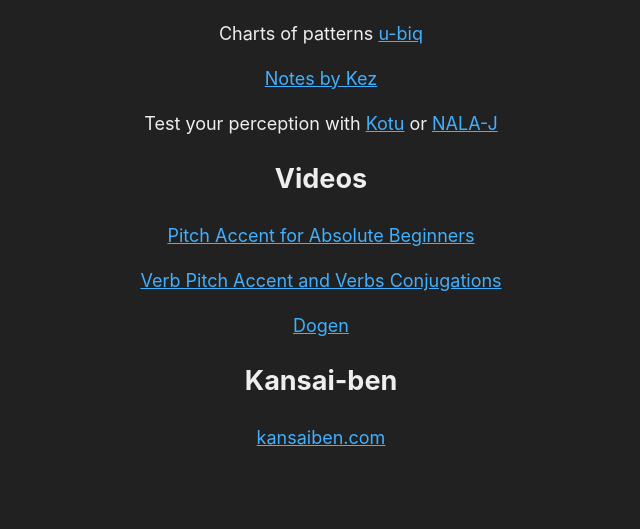
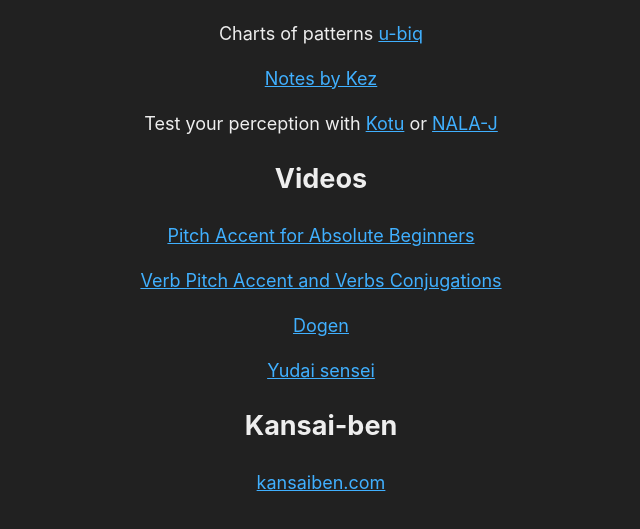
Before and after one commit to xythh/xythh.github.io, a plain HTML site: page resources.html in a window 1280 px wide. Shown: the part 145-674 px from the top of the page, without its empty margins (319-959 px from the left). Drawn offline with Linux system fonts and the light colour scheme.

Commit message:
Added yudai sensei

```diff
--- a/resources.html
+++ b/resources.html
@@ -26,6 +26,8 @@ Videos<a name="videos" class="anchor" href="#videos" rel="nofollow" aria-hidden=
 <p><a href="https://www.youtube.com/playlist?list=PLbEVYkEj81RzdzDWujEkfjJZrzsqV3Q8O">Verb Pitch Accent and Verbs Conjugations</a></p>
 
 <p><a href="https://www.youtube.com/@Dogen">Dogen</a></p>
+
+<p><a href="https://www.youtube.com/@yudaisensei2020">Yudai sensei</a></p>
 <h2>
 Kansai-ben<a name="kansai-ben" class="anchor" href="#kansai-ben" rel="nofollow" aria-hidden="true">#</a></h2>
 
```
